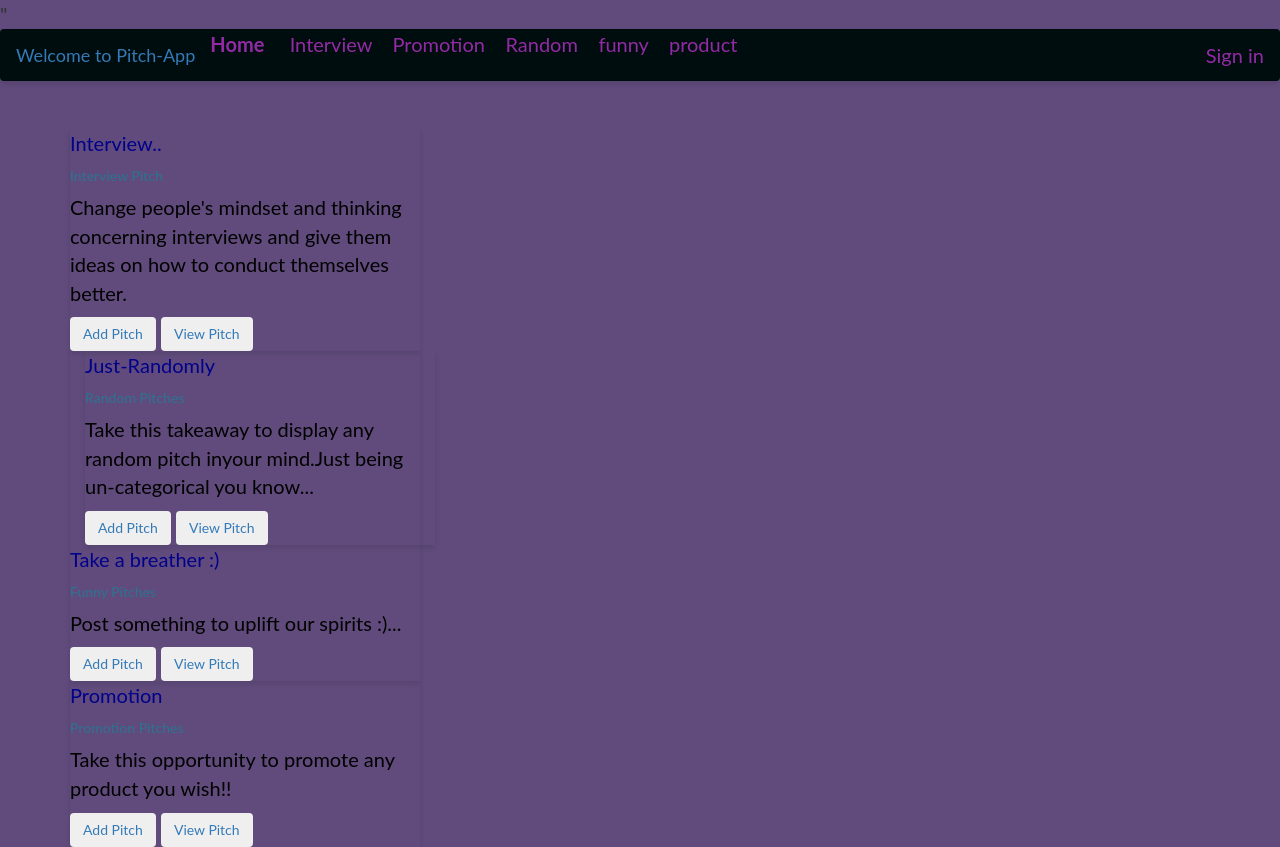
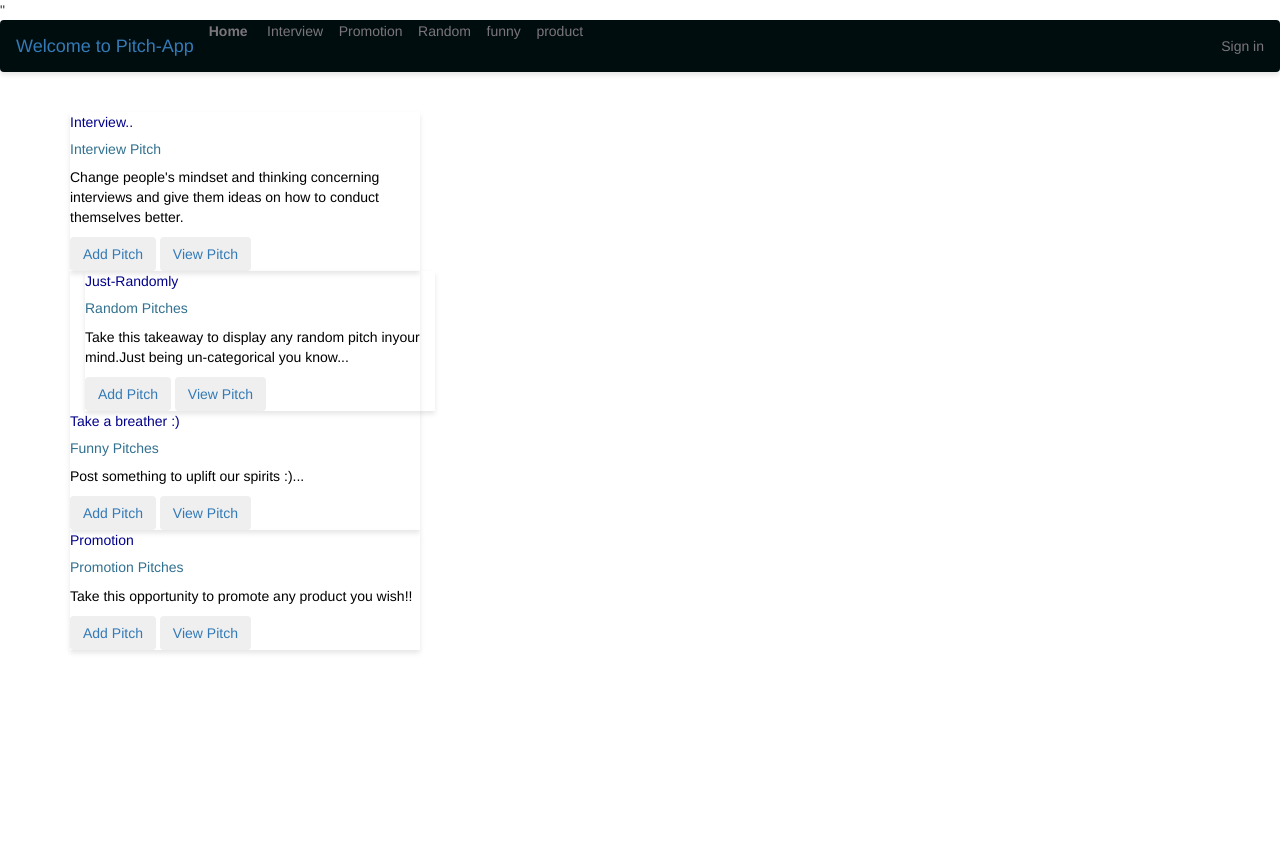
Before and after one commit to bre-nda/Pitch-Project, a Flask app: page / in a window 1280 px wide. After the commit the page ends 653 px from the top, so only its background shows below. Run offline with Flask 2, Linux system fonts and the light colour scheme; some libraries are stand-ins or nearby versions.

Commit message:
add style to the body

```diff
--- a/app/static/css/style.css
+++ b/app/static/css/style.css
@@ -1,9 +1,9 @@
-body {
-    background-color: rgba(37, 8, 75, 0.726);
+/* body {
+    background-color: rgba(182, 179, 185, 0.726);
     font-family: 'Lato', sans-serif !important;
     overflow-x: hidden;
     font-size: 20px;
-}
+} */
 
 nav,
 .card {
@@ -19,7 +19,7 @@ nav,
 }
 
 .nav-link {
-    color: rgb(147, 42, 165);
+    color: rgb(123, 118, 124);
 }
 
 .card-text {
```
